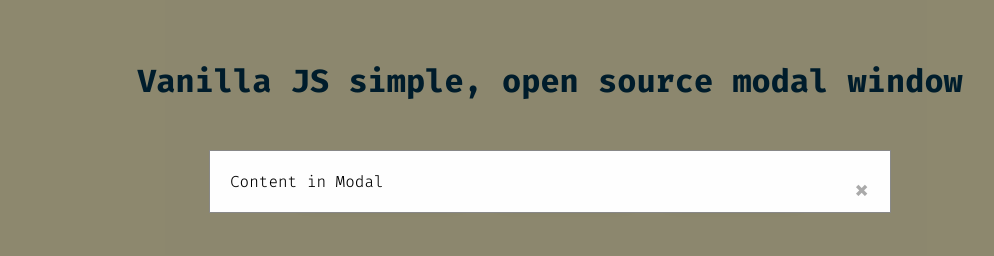
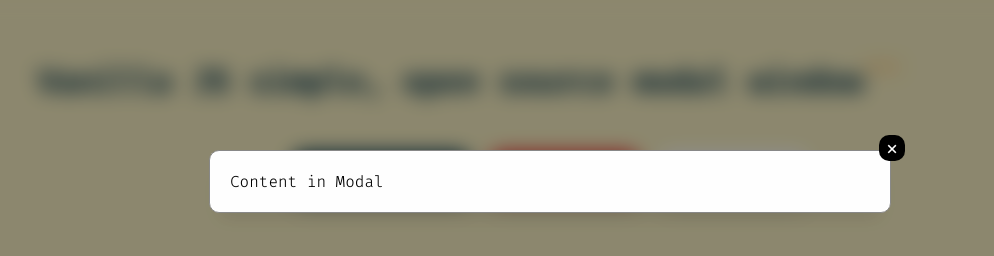
Before and after one commit to aramokay/Vanill-JS-Modal-Window, a plain HTML site: page index.html in a window 1280 px wide. Both pictures are taken after a click on the button "Standart Moadal". Shown: the whole page, without its empty margins (90-1084 px from the left). Drawn offline with Linux system fonts and the light colour scheme.

Commit message:
Some fixes

```diff
--- a/assets/css/demo.css
+++ b/assets/css/demo.css
@@ -18,7 +18,7 @@ body{
 }
 h1,h2,h3,h4{
   color: var(--prussian-blue);
-  text-align: center;
+  margin-bottom: 15px;
 }
 .container{
   width: 80%;
@@ -62,7 +62,16 @@ h1,h2,h3,h4{
   justify-content: center;
   align-items: center;
 }
-
+.title{
+  display: flex;
+  text-align: center;
+}
+.version{
+  color: var(--orange-wheel);
+  font-size: 10px;
+  letter-spacing: -1px;
+  vertical-align: auto;
+}
 
 /***************Modal********/
 
@@ -79,6 +88,7 @@ h1,h2,h3,h4{
   overflow: auto; /* Enable scroll if needed */
   background-color: rgb(0,0,0); /* Fallback color */
   background-color: rgba(0,0,0,0.4); /* Black w/ opacity */
+  backdrop-filter: blur(10px);
 }
 
 /* Modal Content */
@@ -88,21 +98,26 @@ h1,h2,h3,h4{
   padding: 20px;
   border: 1px solid #888;
   width: 50%;
+  position: relative;
+  border-radius: 10px;
+    box-shadow: 0 15px 20px -10px rgba(0, 0, 0, 0.1);
 }
 
 /* The Close Button */
 #vjs-modal-close {
-  color: #aaaaaa;
-  float: right;
-  font-size: 28px;
-  font-weight: bold;
-}
-
-#vjs-modal-close:hover,
-#vjs-modal-close:focus {
-  color: #000;
-  text-decoration: none;
+  color: #fff;
+  font-size: 26px;
+  position: absolute;
+  text-align: center;
+  right: -15px;
+  top: -16px;
   cursor: pointer;
+  display: block;
+  background-color: #000;
+  height: 26px;
+  width: 26px;
+  line-height: 26px;
+  border-radius: 10px;
 }
 
 @keyframes append-animate {
--- a/assets/js/simplejs-modal.js
+++ b/assets/js/simplejs-modal.js
@@ -7,15 +7,12 @@ for (i = 0; i < buttons.length; ++i) {
     var d_type = e.target.dataset.vjs_type;
     var d_content = e.target.dataset.vjs_content;
     if(d_type){
-
      var modal = document.createElement('div');
      modal.style.cssText = '';
      modal.classList.add('modal')
      modal.id = 'MyModal'
-
      modal.innerHTML = '<div class="modal-content animate"><span id="vjs-modal-close" onclick="vjsModalClose()">&times;</span><p>'+d_content+'</p></div>'
-
-    document.body.appendChild(modal);
+     document.body.appendChild(modal);
 
     }else{
       alert('no type')
--- a/index.html
+++ b/index.html
@@ -11,7 +11,10 @@
 <body>
 
   <div class="container">
-    <h1>Vanilla JS simple, open source modal window</h1>
+    <h1 class="title">
+      Vanilla JS simple, open source modal window
+      <span class="version">v 0.1.1</span>
+    </h1>
 
     <div class="demo-buttons">
         <button
@@ -21,7 +24,10 @@
               >
           Standart Moadal
         </button>
-        <button class="btns btns-danger vjs-modal">Danger Modal</button>
+        <button class="btns btns-danger vjs-modal"
+                data-vjs_type="danger"
+                data-vjs_content="<h4>This is demo text</h4> The modal window allows you to display content or messages in a pop-up overlay on your webpage."
+        >Danger Modal</button>
         <button class="btns">Custom modal</button>
     </div>
 
```
